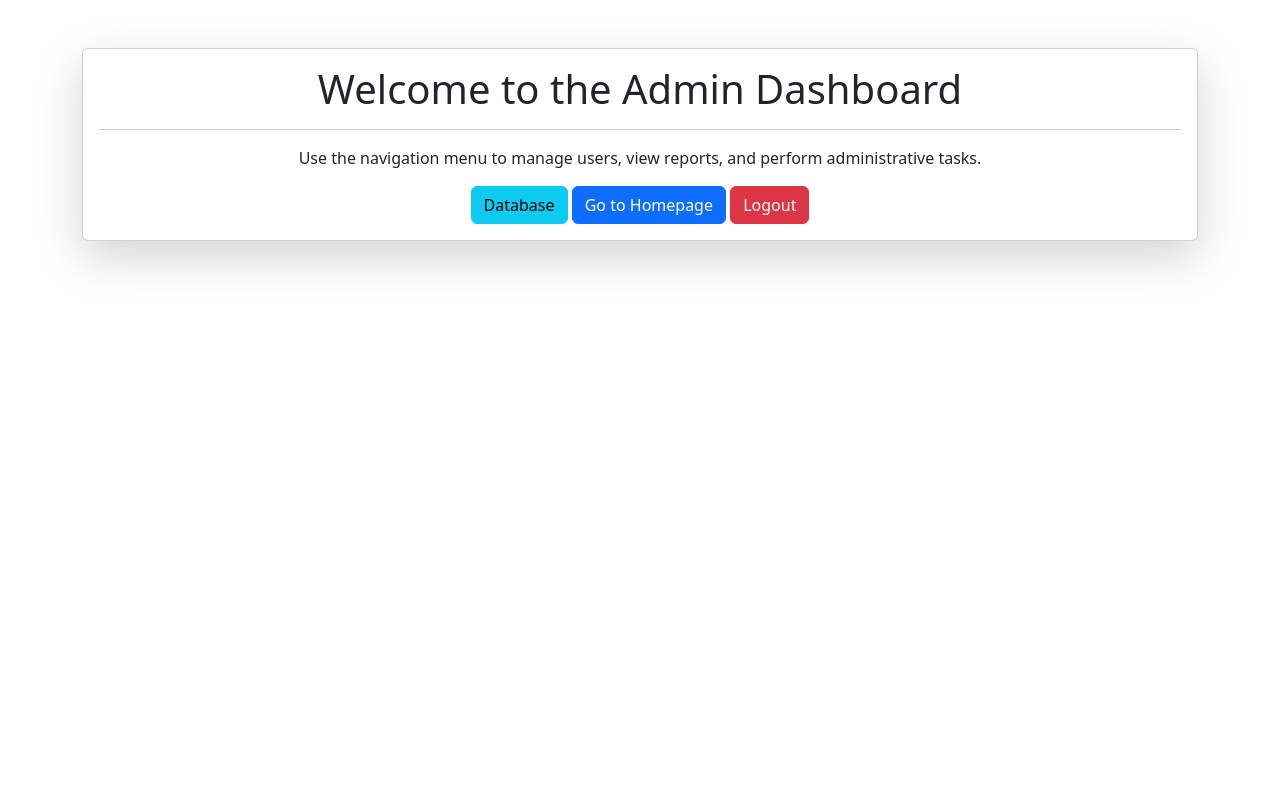
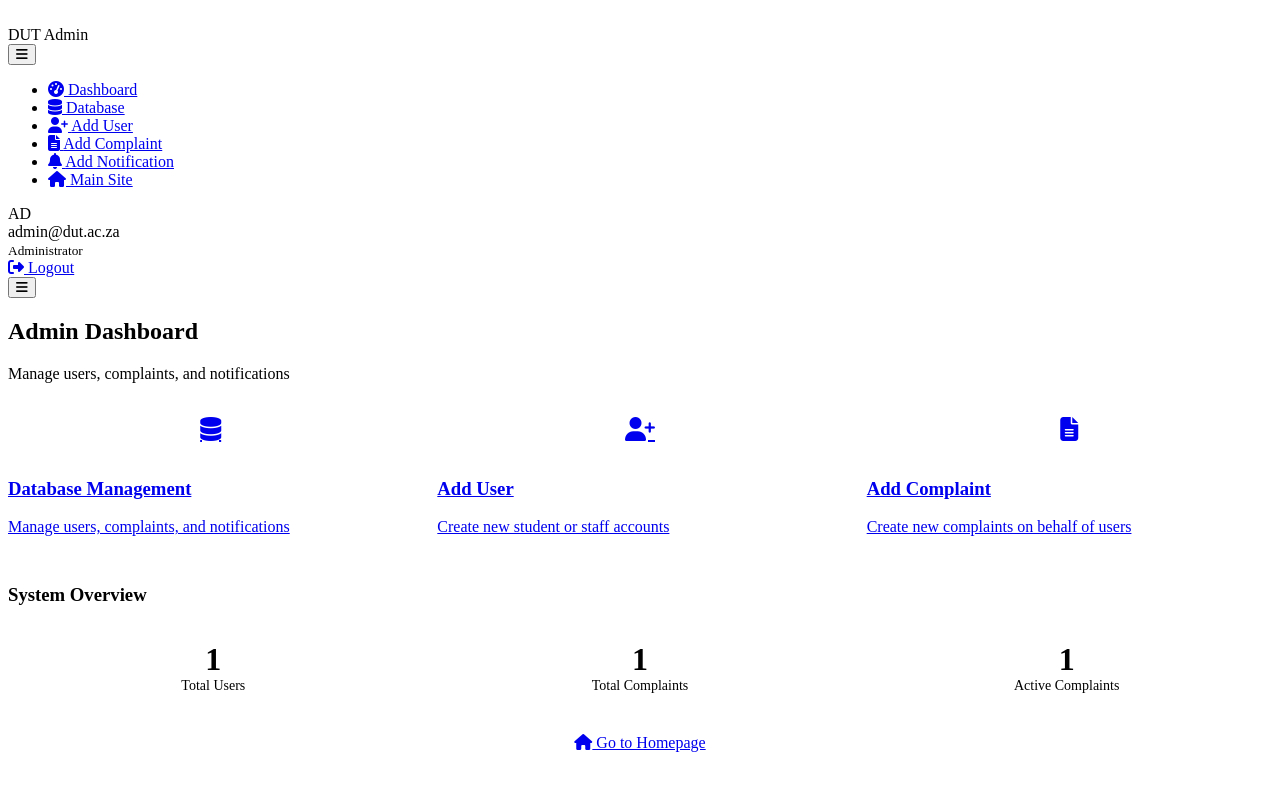
Before and after one commit to KaylinR7/DUTGrievancePortal, a Python web app: template DUTGrievancePortal/templates/admin_dashboard.html in a window 1280 px wide. Run offline with Jinja, Linux system fonts and the light colour scheme; the template is opened without the code that fills it: most values are stand-ins (such as "Sample title", 1, 10 or a date in 2020); some libraries are stand-ins or nearby versions.

Commit message:
Update admin_dashboard.html

```diff
--- a/DUTGrievancePortal/templates/admin_dashboard.html
+++ b/DUTGrievancePortal/templates/admin_dashboard.html
@@ -1,29 +1,69 @@
-<!DOCTYPE html>
-<html lang="en">
-<head>
-    <meta charset="UTF-8">
-    <meta name="viewport" content="width=device-width, initial-scale=1.0">
-    <title>Admin Dashboard</title>
-    <link rel="stylesheet" href="https://cdnjs.cloudflare.com/ajax/libs/bootstrap/5.3.0/css/bootstrap.min.css">
-</head>
-<body>
-    <div class="container mt-5">
-        <div class="card shadow-lg">
-            <div class="card-body">
-                <h1 class="text-center">Welcome to the Admin Dashboard</h1>
-                <hr>
-                <div class="text-center">
-                    <p>Use the navigation menu to manage users, view reports, and perform administrative tasks.</p>
+{% extends "admin_base.html" %}  <!-- Correct path -->
 
-                    <!-- Database Button -->
-                    <a href="{{ url_for('admin.admin_database') }}" class="btn btn-info">Database</a>
+{% block title %}Dashboard{% endblock %}
 
-                    <!-- Other Buttons -->
-                    <a href="{{ url_for('main.index') }}" class="btn btn-primary">Go to Homepage</a>
-                    <a href="{{ url_for('main.logout') }}" class="btn btn-danger">Logout</a>
+{% block content %}
+<div class="dashboard-container">
+    <div class="card">
+        <div class="card-header">
+            <h2 class="card-title">Admin Dashboard</h2>
+            <p class="card-description">Manage users, complaints, and notifications</p>
+        </div>
+        <div class="card-content">
+            <div class="grid grid-cols-1 md:grid-cols-3 gap-6" style="display: grid; grid-template-columns: repeat(auto-fit, minmax(250px, 1fr)); gap: 1.5rem;">
+                <a href="{{ url_for('admin.admin_database') }}" class="action-card">
+                    <div style="background-color: var(--primary-light); width: 60px; height: 60px; border-radius: 50%; display: flex; align-items: center; justify-content: center; margin: 0 auto 1rem auto;">
+                        <i class="fas fa-database" style="font-size: 1.5rem; color: var(--primary);"></i>
+                    </div>
+                    <h3>Database Management</h3>
+                    <p>Manage users, complaints, and notifications</p>
+                </a>
+
+                <a href="{{ url_for('admin.add_user') }}" class="action-card">
+                    <div style="background-color: var(--primary-light); width: 60px; height: 60px; border-radius: 50%; display: flex; align-items: center; justify-content: center; margin: 0 auto 1rem auto;">
+                        <i class="fas fa-user-plus" style="font-size: 1.5rem; color: var(--primary);"></i>
+                    </div>
+                    <h3>Add User</h3>
+                    <p>Create new student or staff accounts</p>
+                </a>
+
+                <a href="{{ url_for('admin.add_complaint') }}" class="action-card">
+                    <div style="background-color: var(--primary-light); width: 60px; height: 60px; border-radius: 50%; display: flex; align-items: center; justify-content: center; margin: 0 auto 1rem auto;">
+                        <i class="fas fa-file-alt" style="font-size: 1.5rem; color: var(--primary);"></i>
+                    </div>
+                    <h3>Add Complaint</h3>
+                    <p>Create new complaints on behalf of users</p>
+                </a>
+            </div>
+
+            <div class="card" style="margin-top: 2rem;">
+                <div class="card-header">
+                    <h3 class="card-title">System Overview</h3>
+                </div>
+                <div class="card-content">
+                    <div style="display: grid; grid-template-columns: repeat(auto-fit, minmax(200px, 1fr)); gap: 1rem;">
+                        <div style="border: 1px solid var(--border); border-radius: var(--radius); padding: 1rem; text-align: center;">
+                            <div style="font-size: 2rem; font-weight: 700; color: var(--primary);">{{ users_count }}</div>
+                            <div style="color: var(--muted-foreground); font-size: 0.875rem;">Total Users</div>
+                        </div>
+                        <div style="border: 1px solid var(--border); border-radius: var(--radius); padding: 1rem; text-align: center;">
+                            <div style="font-size: 2rem; font-weight: 700; color: var(--primary);">{{ complaints_count }}</div>
+                            <div style="color: var(--muted-foreground); font-size: 0.875rem;">Total Complaints</div>
+                        </div>
+                        <div style="border: 1px solid var(--border); border-radius: var(--radius); padding: 1rem; text-align: center;">
+                            <div style="font-size: 2rem; font-weight: 700; color: var(--primary);">{{ active_complaints_count }}</div>
+                            <div style="color: var(--muted-foreground); font-size: 0.875rem;">Active Complaints</div>
+                        </div>
+                    </div>
                 </div>
             </div>
         </div>
+        <div class="card-footer" style="padding: 1.5rem; border-top: 1px solid var(--border); text-align: center;">
+            <a href="{{ url_for('main.index') }}" class="btn btn-primary">
+                <i class="fas fa-home"></i>
+                Go to Homepage
+            </a>
+        </div>
     </div>
-</body>
-</html>
+</div>
+{% endblock %}
```
